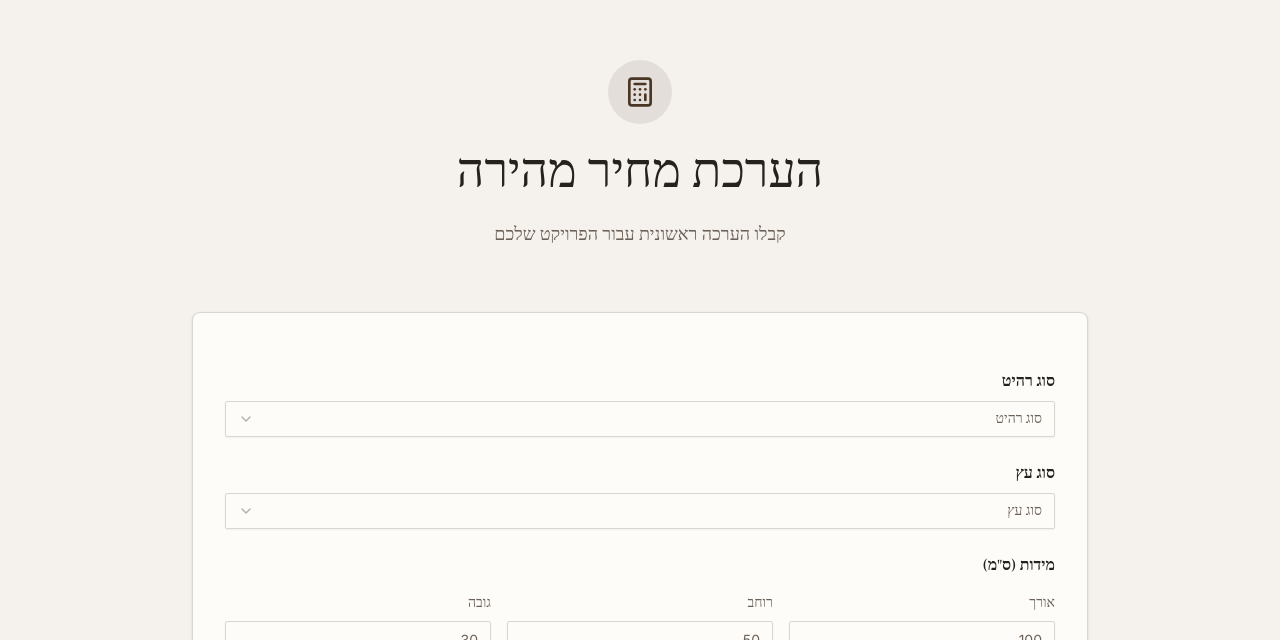
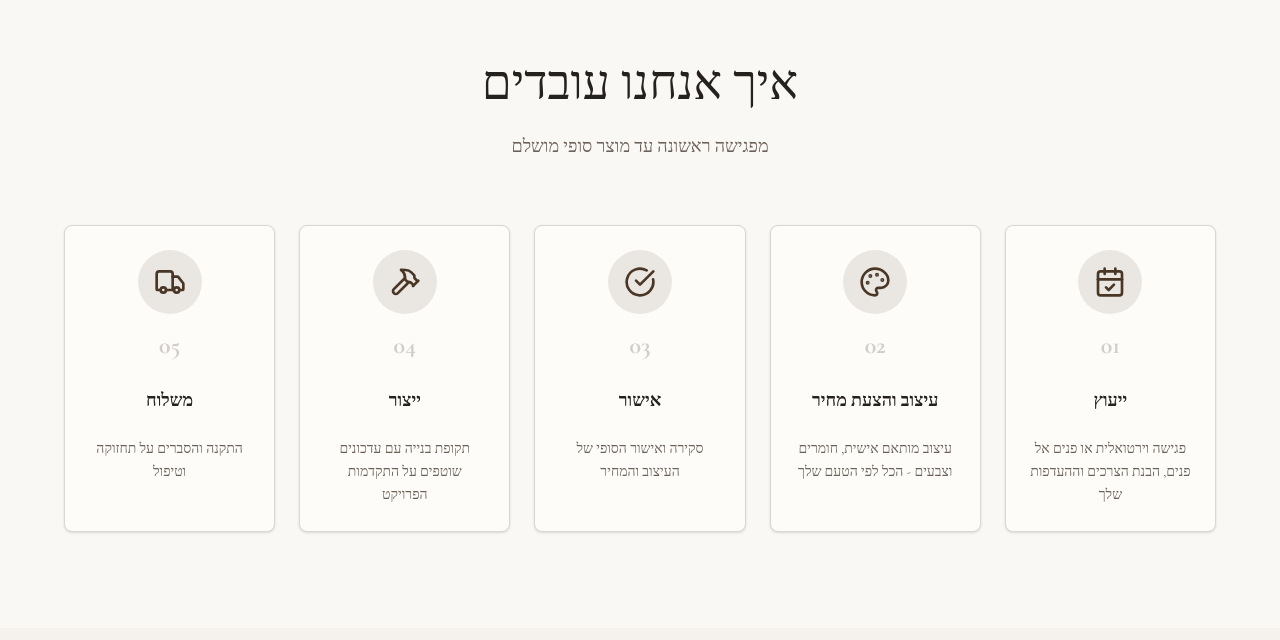
Before and after one commit to vmfoberon-star/carpentry, a Next.js app: page / in a window 1280 px wide. Shown: the part 3960-4600 px from the top of the page. Built offline with nearby package versions, Linux system fonts and the light colour scheme.

Commit message:
Remove Pricing Calculator from main page

```diff
--- a/app/page.tsx
+++ b/app/page.tsx
@@ -4,7 +4,6 @@ import { About } from "@/components/about"
 import { Testimonials } from "@/components/testimonials"
 import { TrustBadges } from "@/components/trust-badges"
 import { Services } from "@/components/services"
-import { PricingCalculator } from "@/components/pricing-calculator"
 import { Process } from "@/components/process"
 import { Portfolio } from "@/components/portfolio"
 import { Contact } from "@/components/contact"
@@ -20,7 +19,6 @@ export default function Home() {
       <Testimonials />
       <TrustBadges />
       <Services />
-      <PricingCalculator />
       <Process />
       <Portfolio />
       <Contact />
```
